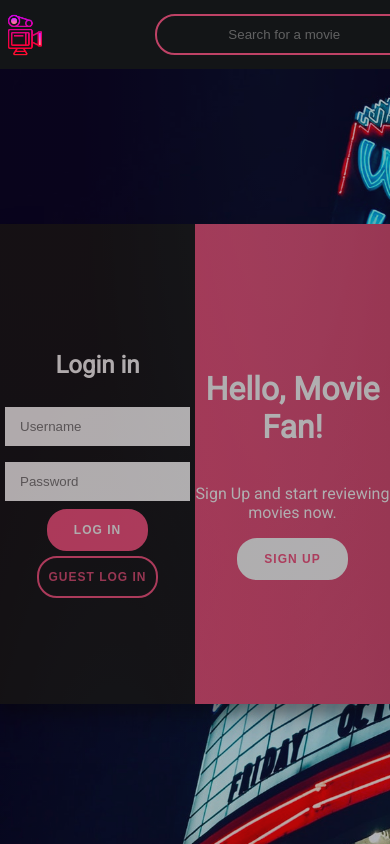
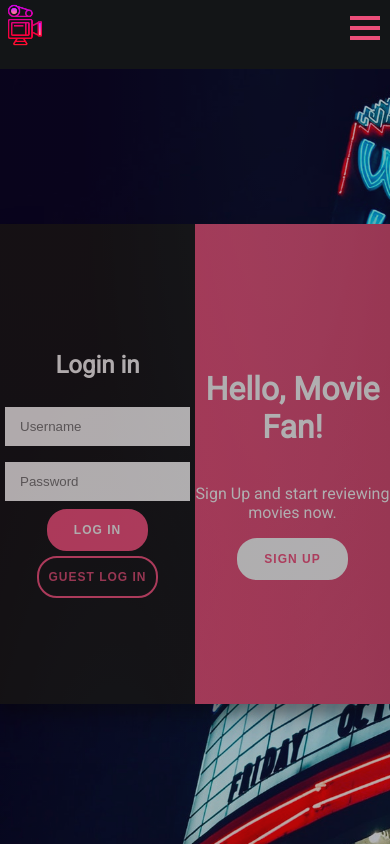
Before and after one commit to Kaleidics/reel-reviews, a React (Create React App) app: page /login in a window 390 px wide. Shown: the top 844 px of the page. Built offline with nearby package versions, Linux system fonts and the light colour scheme; no server answers.

Commit message:
wip navbar

```diff
--- a/src/components/Footer/Footer.js
+++ b/src/components/Footer/Footer.js
@@ -9,7 +9,7 @@ export default class Footer extends React.Component {
 
     render() {
         return (
-            <footer>
+            <footer role="contentinfo">
                 <section className="copyright">
                     <ul className="title-block">
                         <li><h3><Link to="/">Reel Reviews</Link></h3></li>
--- a/src/components/NavBar/NavBar.css
+++ b/src/components/NavBar/NavBar.css
@@ -35,6 +35,10 @@ header {
     height: 50px;
 }
 
+.logo {
+    position: fixed;
+}
+
 .home a:visited, .profile a:visited {
     color: #f0f0f0;
 }
@@ -43,9 +47,74 @@ header {
     color: rgb(235, 78, 122);
 }
 
+.mobile-nav-container {
+    display: flex;
+    justify-content: space-between;
+}
+
+.content {
+    margin-top: 10px;
+    margin-right: 10px;
+}
+
+.content-hidden {
+    display: none;
+}
+
+.icon1, .icon2, .icon3{
+	width: 30px;
+	height: 4px;
+	background: rgb(235, 78, 122);
+	margin: 6px 0;
+	transition: .5s
+}
+
+.change .icon1{
+	transform: rotate(-45deg) translate(-9px,5px);
+}
+
+.change .icon2{
+	opacity: 0
+}
+
+.change .icon3{
+	transform: rotate(45deg) translate(-9px,-5px);
+}
+
+
 
 @media(max-width:1024px) {
 
+    .unhide-content {
+        display: block;
+    }
 
+    .navBar-ul {
+        flex-direction: column;
+        align-items: center;
+        justify-content: space-between;
+    }
 
+    .navBar-ul li {
+        display: flex;
+        justify-content: center;
+        width: 100%;
+        padding: 20px;
+        background: #131517;
+    }
+    .search-bar {
+        margin: 0;
+    }
+
+    .logo {
+        position: relative;
+    }
+
+    .mobile-options-hidden {
+        display: none;
+    }
+
+    .mobile-options-show {
+        display: flex;
+    }
 }
--- a/src/components/NavBar/NavBar.js
+++ b/src/components/NavBar/NavBar.js
@@ -14,12 +14,21 @@ export class NavBar extends React.Component {
 
         return (
             <header className="navBar">
-               <ul className="navBar-ul">
-                   <li className="logo"><Link to="/"><img src={logo} alt="logo" /></Link></li>
-                    <li className="search-bar"><SearchBar /></li>
-                    <li className="home"><Link to="/">Home</Link></li>
-                    <li className="profile"><Link to="/dashboard">{this.props.authState === true ? 'Profile' : 'Login | Sign Up'}</Link></li>
-                    <li className="profile">{this.props.authState === true ? <Logout /> : '' }</li>
+
+                <div className="mobile-nav-container">
+                    <div className="logo"><Link to="/"><img src={logo} alt="logo" /></Link></div>
+                    <div class="content content-hidden unhide-content">
+                        <div class="icon1"></div>
+                        <div class="icon2"></div>
+                        <div class="icon3"></div>
+                    </div>
+                </div>
+                <ul className="navBar-ul mobile-options-hidden">
+                   {/* <li className="logo"><Link to="/"><img src={logo} alt="logo" /></Link></li> */}
+                    <li className="search-bar hide-nav-mobile"><SearchBar /></li>
+                    <li className="home hide-nav-mobile"><Link to="/">Home</Link></li>
+                    <li className="profile hide-nav-mobile"><Link to="/dashboard">{this.props.authState === true ? 'Profile' : 'Login | Sign Up'}</Link></li>
+                    <li className="profile hide-nav-mobile">{this.props.authState === true ? <Logout /> : '' }</li>
                </ul>
             </header>
         );
```
